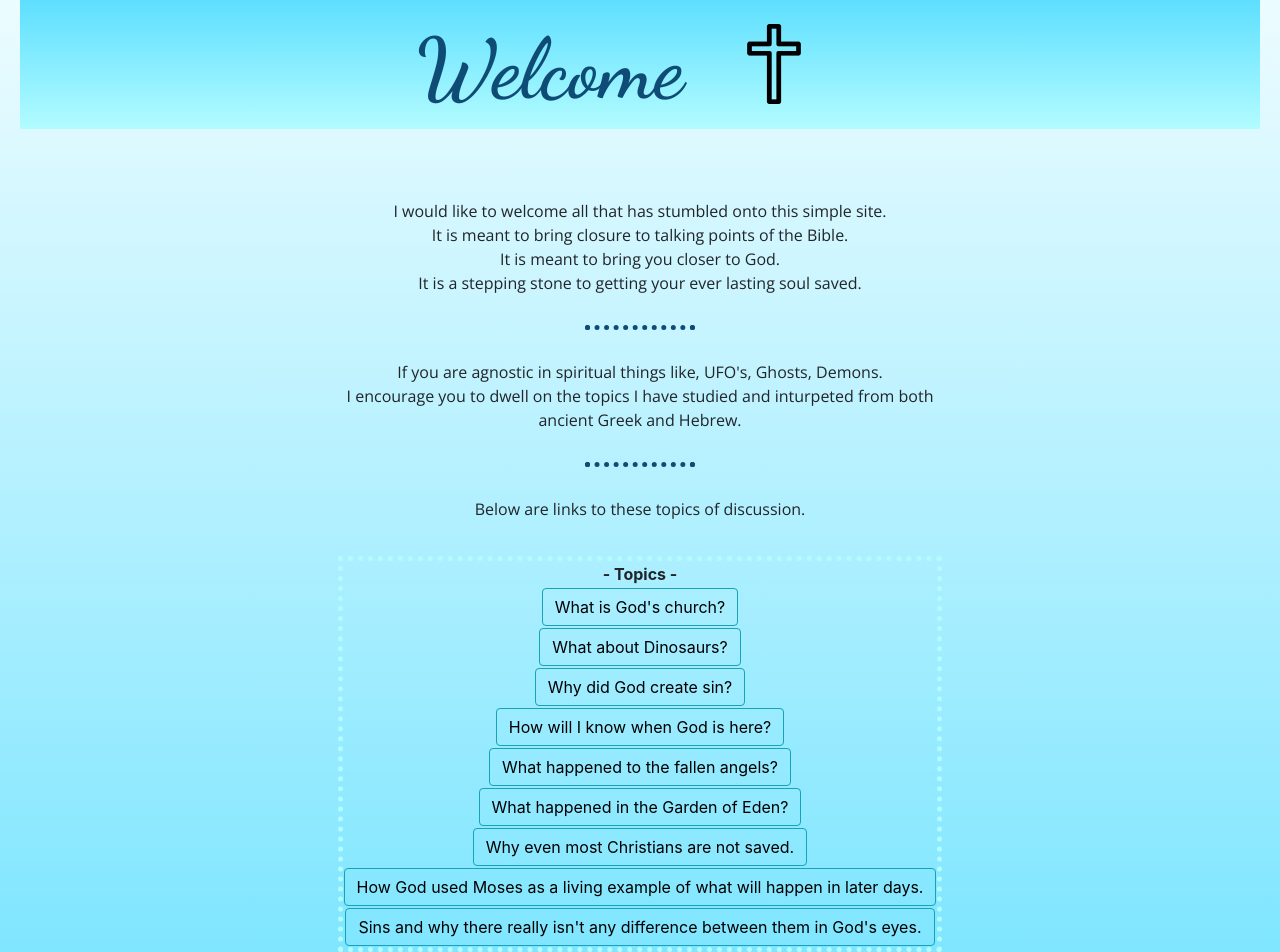
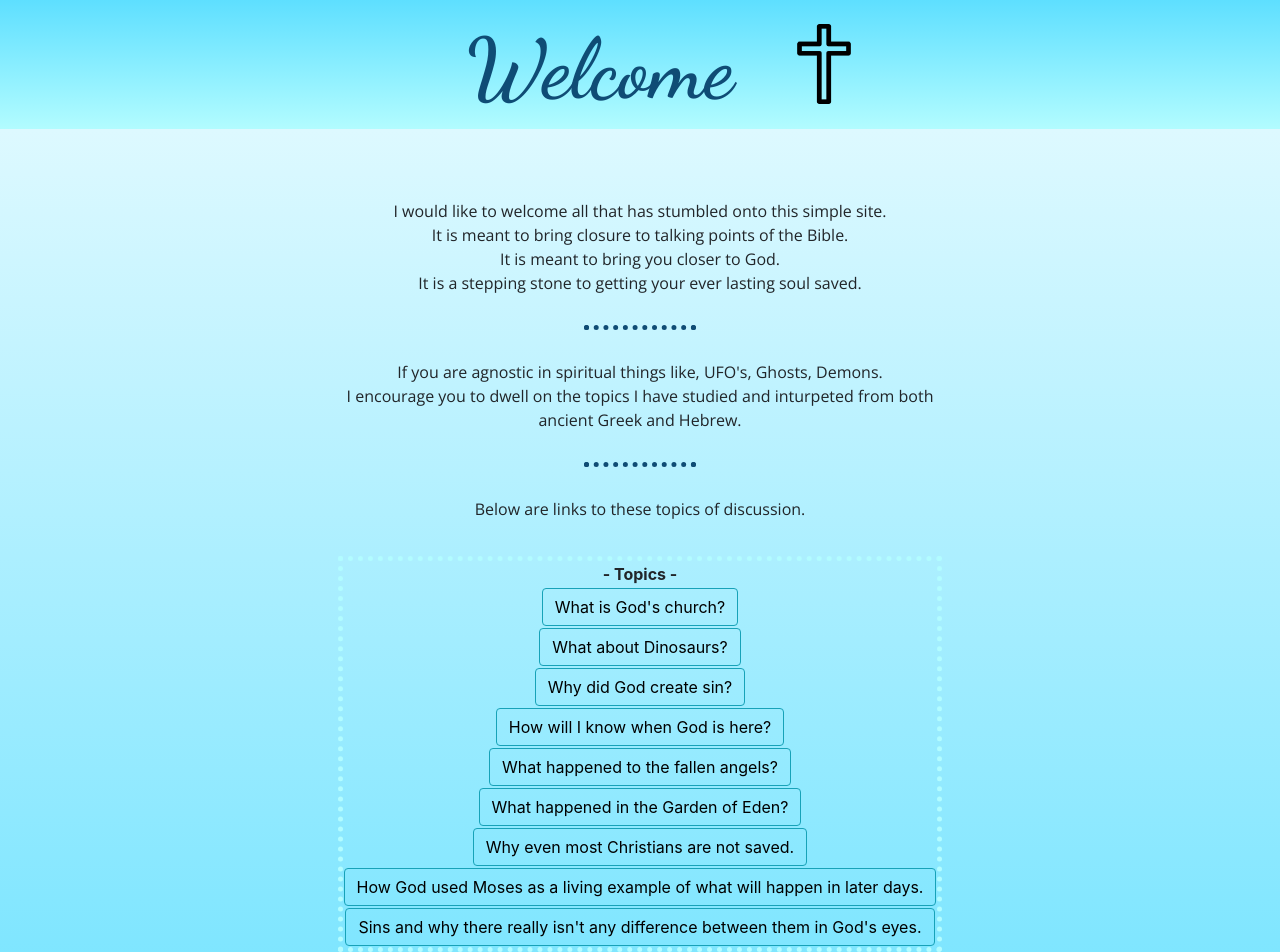
Before and after one commit to kls710/CV, a plain HTML site: page index.html in a window 1280 px wide. Shown: the top 952 px of the page. Drawn offline with nearby package versions, Linux system fonts and the light colour scheme.

Commit message:
changed h1 margin-left to 100px for small devices

```diff
--- a/styles.css
+++ b/styles.css
@@ -1,14 +1,12 @@
 /* font-family: 'Dancing Script', cursive;
 font-family: 'Ubuntu Condensed', sans-serif; */
-body{
-  padding-left: 20px;
-  padding-right: 20px;
-}
+
 h1 {
   font-family: 'Dancing Script', cursive;
   font-size: 5.25rem;
   padding-top: 20px;
   color: #0f4c75;
+  margin-left: 100px;
 }
 
 body {
```
